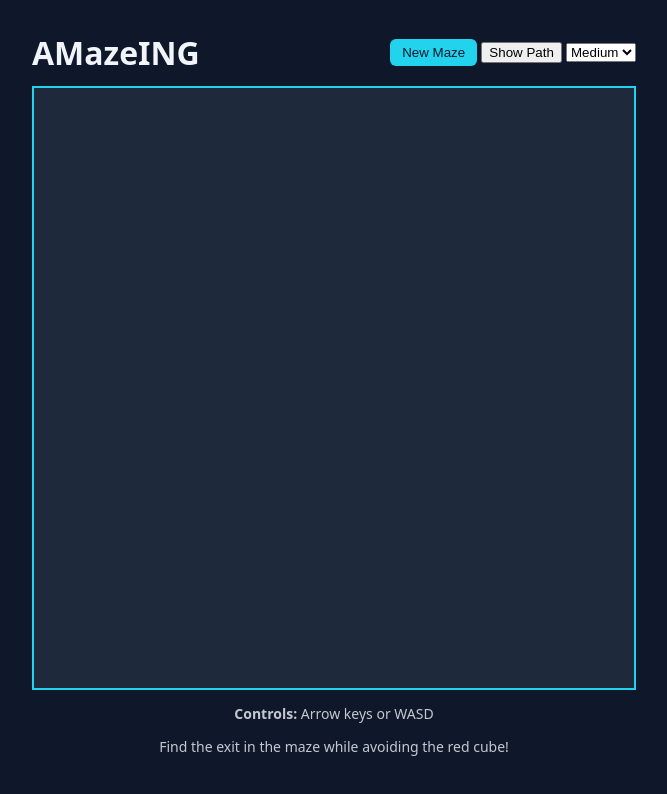
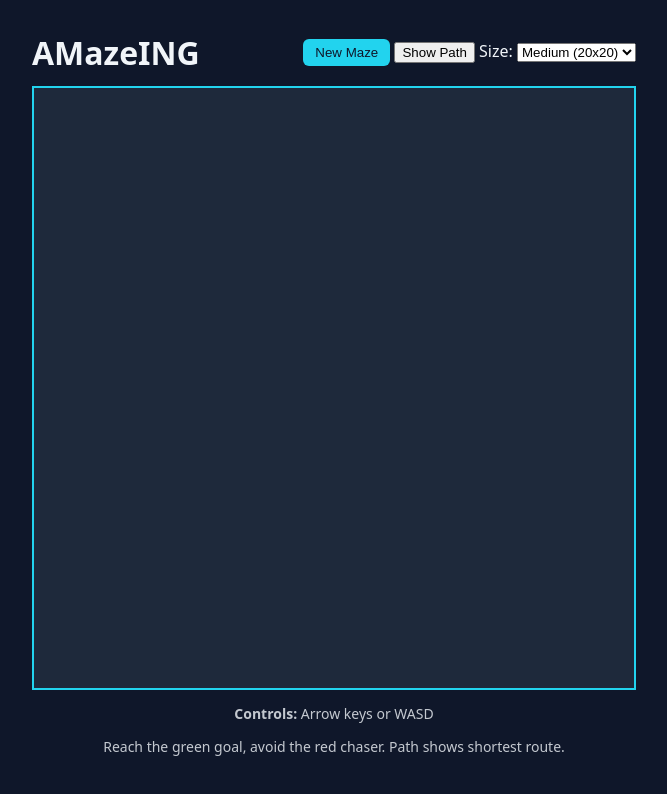
Before and after one commit to yourasshol/AMazeING, a plain HTML site: page index.html in a window 1280 px wide. Shown: the whole page, without its empty margins (306-973 px from the left). Drawn offline with Linux system fonts and the light colour scheme.

Commit message:
Update index.html

```diff
--- a/index.html
+++ b/index.html
@@ -11,21 +11,24 @@
     <header class="header">
       <h1>AMazeING</h1>
       <div class="controls">
-        <button id="resetBtn">New Maze</button>
-        <button id="pathBtn">Show Path</button>
-        <select id="sizeSelect">
-          <option value="15">Small</option>
-          <option value="20" selected>Medium</option>
-          <option value="30">Large</option>
-        </select>
+        <button id="resetBtn" title="Generate a new maze">New Maze</button>
+        <button id="pathBtn" title="Show or hide shortest path">Show Path</button>
+        <label class="select-label">
+          <span>Size:</span>
+          <select id="sizeSelect" title="Maze size">
+            <option value="15">Small (15x15)</option>
+            <option value="20" selected>Medium (20x20)</option>
+            <option value="30">Large (30x30)</option>
+          </select>
+        </label>
       </div>
     </header>
 
-    <canvas id="game" width="600" height="600"></canvas>
+    <canvas id="game" width="600" height="600" aria-label="AMazeING game board"></canvas>
 
     <div class="help">
       <p><strong>Controls:</strong> Arrow keys or WASD</p>
-      <p>Find the exit in the maze while avoiding the red cube!</p>
+      <p>Reach the green goal, avoid the red chaser. Path shows shortest route.</p>
     </div>
   </div>
 
```
